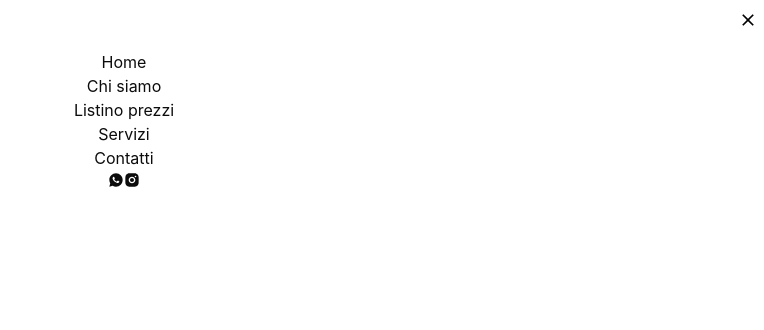
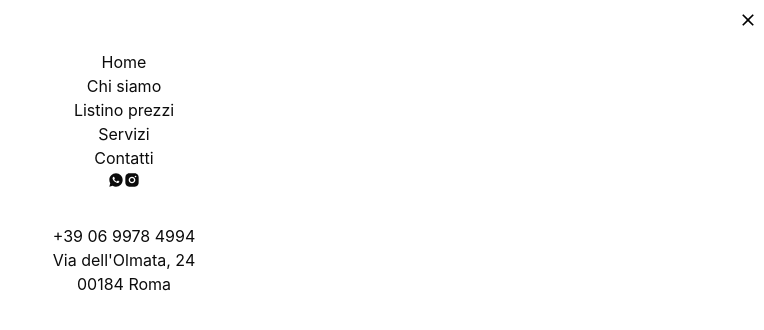
Before and after one commit to khrystynakozakevych/make_nails_beauty_studio, a React (Vite) app: page / in a window 1280 px wide. Both pictures are taken after a click on the button 1252 px from the left and 79 px from the top of the page. Shown: the top 330 px of the page, without its empty margins (516-1280 px from the left). Built offline with nearby package versions, Linux system fonts and the light colour scheme.

Commit message:
add address

```diff
--- /dev/null
+++ b/src/components/Address/Address.jsx
@@ -0,0 +1,24 @@
+import css from './Address.module.css';
+export default function Address() {
+  const address = "Via dell'Olmata, 24";
+  return (
+    <address className={css.address_container}>
+      <ul>
+        <li>
+          <a href="tel:+390699784994">+39 06 9978 4994</a>
+        </li>
+        <li>
+          <a
+            href="https://www.google.com/maps/place/MAKE+nails%26beauty+studio/@41.8959037,12.4970554,17z/data=!3m1!4b1!4m6!3m5!1s0x132f6172ab7399a3:0xcbbc5041568a66e8!8m2!3d41.8959037!4d12.4970554!16s%2Fg%2F11jj37ty57?hl=it&entry=ttu&g_ep=EgoyMDI1MDExNS4wIKXMDSoASAFQAw%3D%3D"
+            target="_blank"
+            rel="noopener noreferrer"
+          >
+            {address}
+            <br />
+            00184 Roma
+          </a>
+        </li>
+      </ul>
+    </address>
+  );
+}
--- /dev/null
+++ b/src/components/Address/Address.module.css
@@ -0,0 +1,4 @@
+.address_container {
+  font-style: normal;
+  margin-top: 30px;
+}
--- a/src/components/MobileMenu/MobileMenu.jsx
+++ b/src/components/MobileMenu/MobileMenu.jsx
@@ -1,3 +1,4 @@
+import Address from '../Address/Address';
 import CloseMenu from '../CloseMenu/CloseMenu';
 import Socials from '../Socials/Socials';
 import css from './MobileMenu.module.css';
@@ -27,6 +28,7 @@ export default function MobileMenu({ toggleMenu }) {
         </ul>
       </nav>
       <Socials />
+      <Address />
     </div>
   );
 }
```
